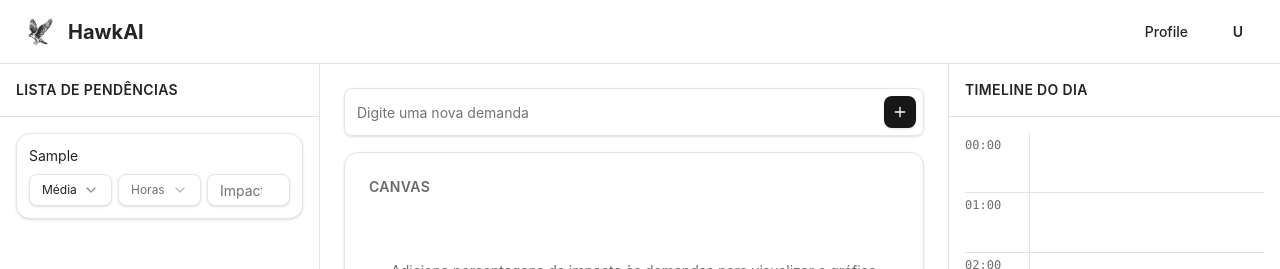
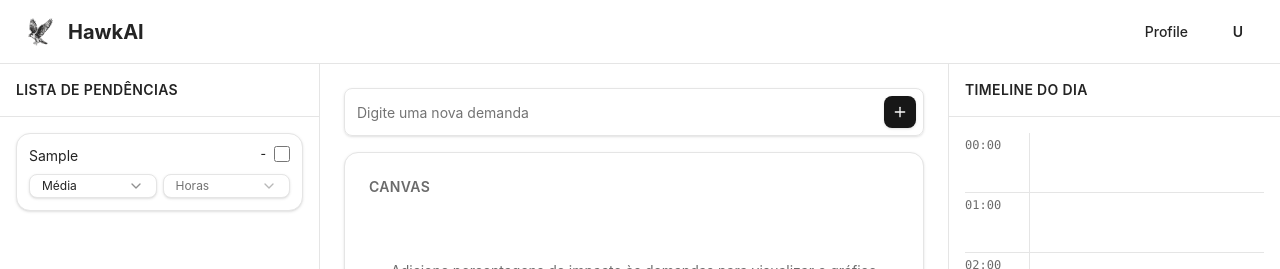
Before and after one commit to davirezendemota/hawkai, a Next.js app in the folder frontend/: page / in a window 1280 px wide. Both pictures are taken after typing "Sample" into the empty fields and a click on the button 900 px from the left and 112 px from the top of the page. Shown: the top 269 px of the page. Built offline with nearby package versions, Linux system fonts and the light colour scheme; a web font is replaced by a local one.

Commit message:
feat: add checkbox to mark demands as completed and improve layout

```diff
--- a/frontend/app/components/PendingTasksSidebar.tsx
+++ b/frontend/app/components/PendingTasksSidebar.tsx
@@ -1,7 +1,6 @@
 'use client';
 
 import { Demand, DemandPriority } from '../types/demand';
-import { Input } from '@/components/ui/input';
 import {
   Select,
   SelectContent,
@@ -15,6 +14,7 @@ interface PendingTasksSidebarProps {
   tasks: Demand[];
   onTaskClick?: (task: Demand) => void;
   onDemandUpdate?: (taskId: string, updates: Partial<Demand>) => void;
+  onDemandDelete?: (taskId: string) => void;
 }
 
 // Opções de horas: 0.5, 1, 1.5, 2, 2.5, ... até 24 horas
@@ -29,25 +29,25 @@ const formatHours = (hours: number): string => {
   return `${hours.toString().replace('.', ',')}h`;
 };
 
-// Função para determinar a cor baseada no rank de impacto
+// Função para determinar a cor baseada no rank de impacto (apenas primeira e segunda demanda)
 const getImpactColor = (rank: number | undefined, impactPercentage: number | undefined) => {
   if (!impactPercentage || impactPercentage === 0) {
     return 'bg-white'; // Sem impacto definido
   }
 
   if (rank === undefined) {
-    return 'bg-[#4a9e47]'; // Verde normal se rank não definido
+    return 'bg-white'; // Sem cor se rank não definido
   }
 
   if (rank === 0) {
-    // Maior impacto: verde mais intenso
+    // Primeira demanda: verde mais intenso
     return 'bg-[#1A8917]';
-  } else if (rank >= 1 && rank <= 3) {
-    // Top 3: verde mais escuro
+  } else if (rank === 1) {
+    // Segunda demanda: verde mais escuro
     return 'bg-[#2d5a2b]';
   } else {
-    // Resto: verde normal
-    return 'bg-[#4a9e47]';
+    // Resto: sem cor destacada
+    return 'bg-white';
   }
 };
 
@@ -55,6 +55,7 @@ export default function PendingTasksSidebar({
   tasks,
   onTaskClick,
   onDemandUpdate,
+  onDemandDelete,
 }: PendingTasksSidebarProps) {
   // Ordenar tarefas por impacto (maior primeiro, depois as sem impacto)
   const sortedTasks = [...tasks].sort((a, b) => {
@@ -94,22 +95,44 @@ export default function PendingTasksSidebar({
           pendingTasks.map((task) => {
             const impactRank = impactRankMap.get(task.id);
             const bgColor = getImpactColor(impactRank, task.impactPercentage);
-            const textColor = task.impactPercentage && task.impactPercentage > 0
+            const textColor = (impactRank === 0 || impactRank === 1) && task.impactPercentage && task.impactPercentage > 0
               ? 'text-white'
               : 'text-[var(--text-primary)]';
 
             return (
             <Card
               key={task.id}
-              className={`p-3 ${bgColor} hover:opacity-90 transition-all ${textColor} border-[var(--border)]`}
+              className={`p-3 ${bgColor} hover:opacity-90 transition-all ${textColor} border-[var(--border)] relative`}
             >
               <CardContent className="p-0">
-                <p
-                  className={`text-sm ${textColor} mb-2 cursor-pointer`}
-                  onClick={() => onTaskClick?.(task)}
-                >
-                  {task.title}
-                </p>
+                {/* Título no canto superior esquerdo e porcentagem/checkbox no canto superior direito */}
+                <div className="flex items-start justify-between gap-2 mb-2">
+                  {/* Título no canto superior esquerdo */}
+                  <p
+                    className={`text-sm ${textColor} cursor-pointer flex-1 min-w-0`}
+                    onClick={() => onTaskClick?.(task)}
+                  >
+                    {task.title}
+                  </p>
+                  {/* Porcentagem de impacto e checkbox lado a lado */}
+                  <div className="flex items-center gap-2 flex-shrink-0">
+                    {/* Porcentagem de impacto */}
+                    <span className={`text-xs font-medium ${textColor}`}>
+                      {task.impactPercentage !== undefined
+                        ? `${task.impactPercentage.toFixed(1)}%`
+                        : '-'}
+                    </span>
+                    {/* Checkbox */}
+                    <input
+                      type="checkbox"
+                      checked={false}
+                      onChange={() => onDemandDelete?.(task.id)}
+                      onClick={(e) => e.stopPropagation()}
+                      className="w-4 h-4 cursor-pointer accent-[var(--text-primary)]"
+                      aria-label="Marcar como concluída"
+                    />
+                  </div>
+                </div>
                 <div className="flex gap-1.5">
                   {/* Select de Prioridade */}
                   <Select
@@ -121,7 +144,7 @@ export default function PendingTasksSidebar({
                     }}
                   >
                     <SelectTrigger
-                      className={`flex-1 h-8 text-xs ${
+                      className={`flex-1 h-6 text-xs ${
                         task.impactPercentage && task.impactPercentage > 0
                           ? 'bg-white/90 text-[var(--text-primary)]'
                           : 'bg-white text-[var(--text-primary)]'
@@ -149,7 +172,7 @@ export default function PendingTasksSidebar({
                     }}
                   >
                     <SelectTrigger
-                      className={`flex-1 h-8 text-xs ${
+                      className={`flex-1 h-6 text-xs ${
                         task.impactPercentage && task.impactPercentage > 0
                           ? 'bg-white/90 text-[var(--text-primary)]'
                           : 'bg-white text-[var(--text-primary)]'
@@ -158,7 +181,7 @@ export default function PendingTasksSidebar({
                     >
                       <SelectValue placeholder="Horas" />
                     </SelectTrigger>
-                    <SelectContent>
+                    <SelectContent className="max-h-[200px] overflow-y-auto">
                       {HOURS_OPTIONS.map((hours) => (
                         <SelectItem key={hours} value={hours.toString()}>
                           {formatHours(hours)}
@@ -167,28 +190,6 @@ export default function PendingTasksSidebar({
                       <SelectItem value="?">?</SelectItem>
                     </SelectContent>
                   </Select>
-
-                  {/* Input de Impacto */}
-                  <Input
-                    type="number"
-                    value={task.impactPercentage?.toString() || ''}
-                    onChange={(e) => {
-                      const value = e.target.value;
-                      onDemandUpdate?.(task.id, {
-                        impactPercentage: value ? parseFloat(value) : undefined,
-                      });
-                    }}
-                    onClick={(e) => e.stopPropagation()}
-                    placeholder="Impacto %"
-                    min="0"
-                    max="100"
-                    step="0.1"
-                    className={`flex-1 h-8 text-xs ${
-                      task.impactPercentage && task.impactPercentage > 0
-                        ? 'bg-white/90 text-[var(--text-primary)]'
-                        : 'bg-white text-[var(--text-primary)]'
-                    }`}
-                  />
                 </div>
               </CardContent>
             </Card>
```
